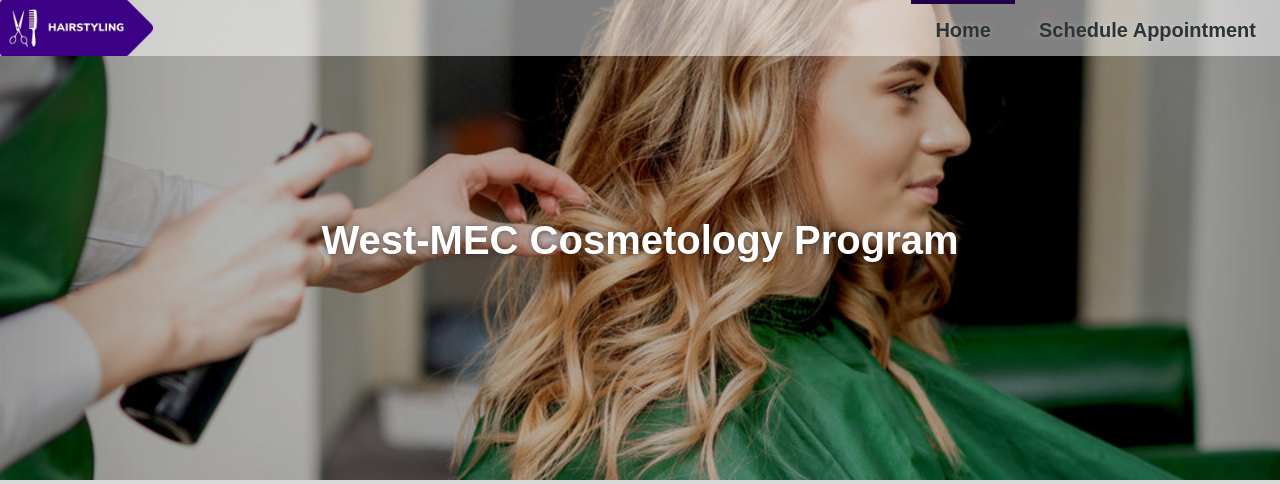
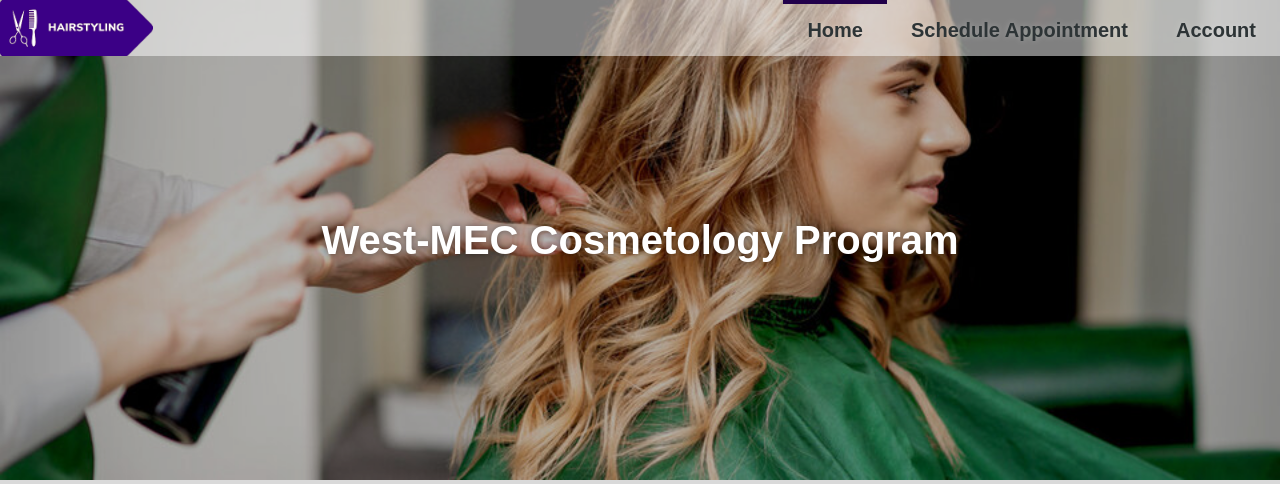
Before and after one commit to 0eef0/wmCosmetology, a Node server app: page / in a window 1280 px wide. Shown: the top 484 px of the page. Run offline with Node 20, Linux system fonts and the light colour scheme; some libraries are stand-ins or nearby versions.

Commit message:
fix navbar

```diff
--- a/views/pages/index.ejs
+++ b/views/pages/index.ejs
@@ -4,6 +4,7 @@
   <%- include('../partials/head'); %>
 
   <script type="module" src="../scripts/main.js"></script>
+  <script type="module" src="../scripts/navbar.js"></script>
 </head>
 <body class="container">
 <!-- modal comes first so other components can call showModal() and hideModal() -->
--- a/views/partials/navbar.ejs
+++ b/views/partials/navbar.ejs
@@ -1,21 +1,26 @@
 <nav class="navbar">
     <ul>
         <div class="align-left">
-          <li class="nav-logo"><img src="./assets/Program-Icon-Banner.png" alt="West-MEC Veterinary Science Logo">
-          </li>
+            <li class="nav-logo"><img src="./assets/Program-Icon-Banner.png" alt="West-MEC Veterinary Science Logo"></li>
             <li class="menu-button"><button aria-label="toggle-menu-button"><i class="fas fa-bars"></i></button></li>
         </div>
         <div class="align-right links closed">
             <li class="nav-item"><a class="link active" href="/">Home</a></li>
-          <li class="nav-item"><a class="link" href="#">Schedule Appointment</a></li>
-          <!-- <li class="nav-item dropdown">
+            <li class="nav-item dropdown">
+                <a class="link" href="#">Schedule Appointment</a>
+                    <ul class="dropdown">
+                        <li><a href="#">123-456-7890</a></li>
+                    </ul>
+            </li>
+
+            <li class="nav-item dropdown">
                 <a class="link" href="/account">Account</a>
                     <ul class="dropdown">
                         <li><a href="#">Name</a></li>
                         <li><a href="/account">Profile</a></li>
                         <li><a href="#">Logout</a></li>
                     </ul>
-        </li> -->
+            </li>
         </div>
     </ul>
 </nav>
```
Lines whose indentation alone changed are shown as unchanged.
